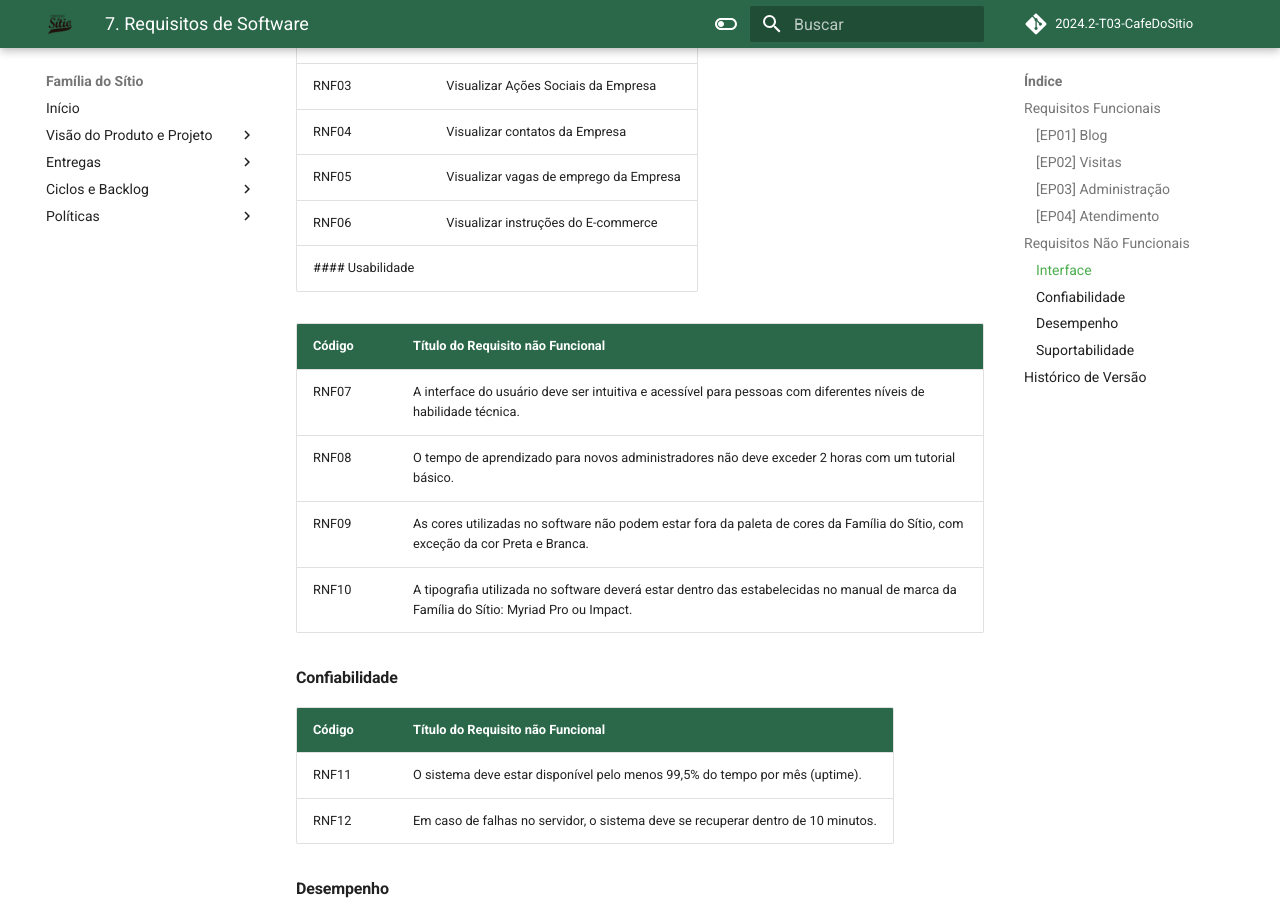
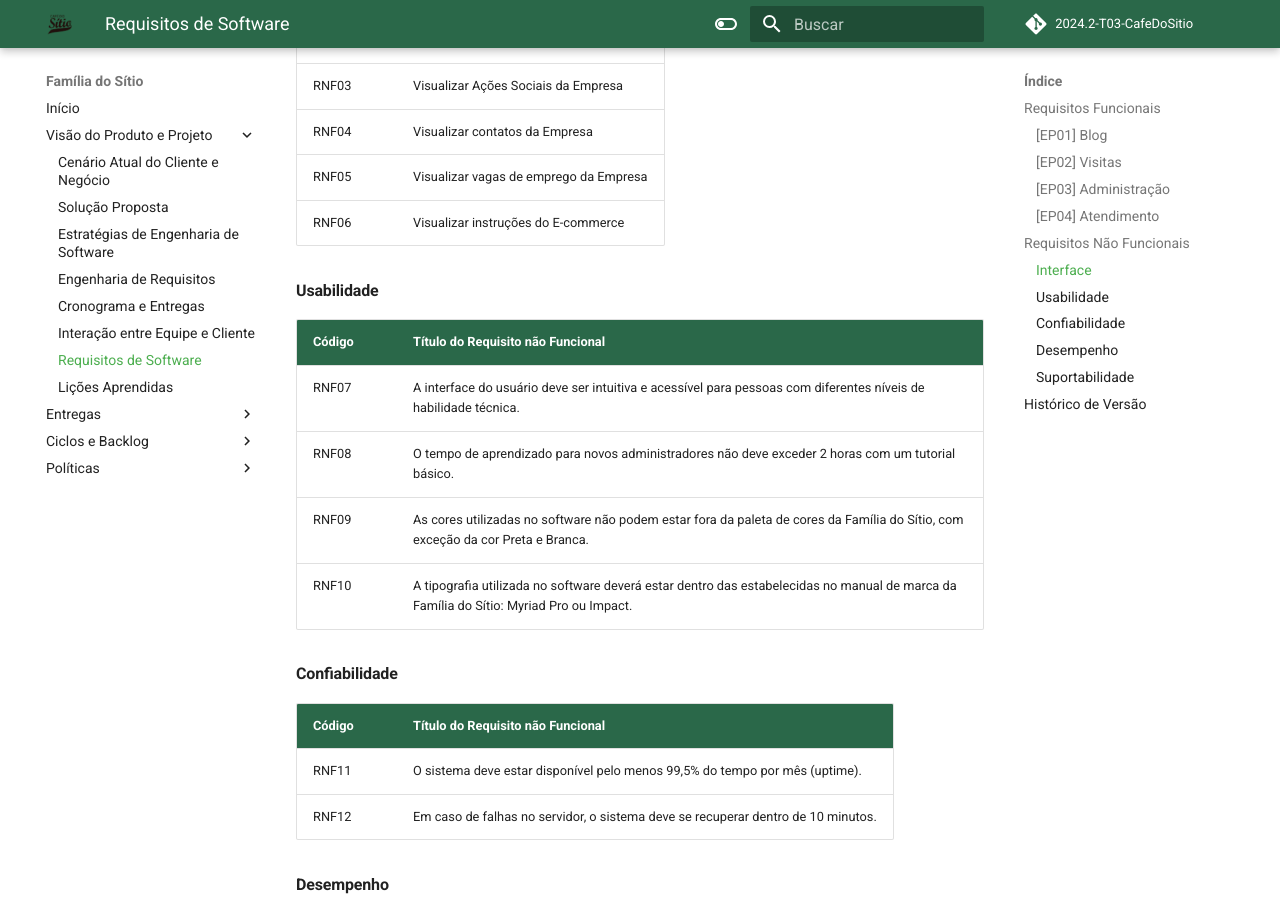
Before and after one commit to mdsreq-fga-unb/2024.2-T03-CafeDoSitio, an MkDocs documentation site: the page built from docs/sections/2-docPage/7-Requisitos.md, in a window 1280 px wide and 900 px high, scrolled down 1490 px. Built offline with MkDocs 1.6.1 and Material for MkDocs 9.7.7, drawn with Linux system fonts in a browser that asks for light colours; comment, search, counter and statistics services are not loaded.

Commit message:
docs: colocando o tópico na navbar

```diff
--- a/docs/sections/2-docPage/7-Requisitos.md
+++ b/docs/sections/2-docPage/7-Requisitos.md
@@ -49,6 +49,7 @@
 | RNF04  | Visualizar contatos da Empresa                    |
 | RNF05  | Visualizar vagas de emprego da Empresa            |
 | RNF06  | Visualizar instruções do E-commerce               |
+
 #### Usabilidade
 
 | Código | Título do Requisito não Funcional                                                                |
--- a/mkdocs.yml
+++ b/mkdocs.yml
@@ -12,6 +12,7 @@ nav:
     - Engenharia de Requisitos: sections/2-docPage/4-engenhariaRequisitos.md
     - Cronograma e Entregas: sections/2-docPage/5-cronogramaEntregas.md
     - Interação entre Equipe e Cliente: sections/2-docPage/6-interacaoEquipeCliente.md
+    - Requisitos de Software: sections/2-docPage/7-Requisitos.md
     - Lições Aprendidas: sections/2-docPage/10-LicoesAprendidas.md
   - Entregas:
     - Unidade 1: sections/5-entregas/Unidade1.md
```
